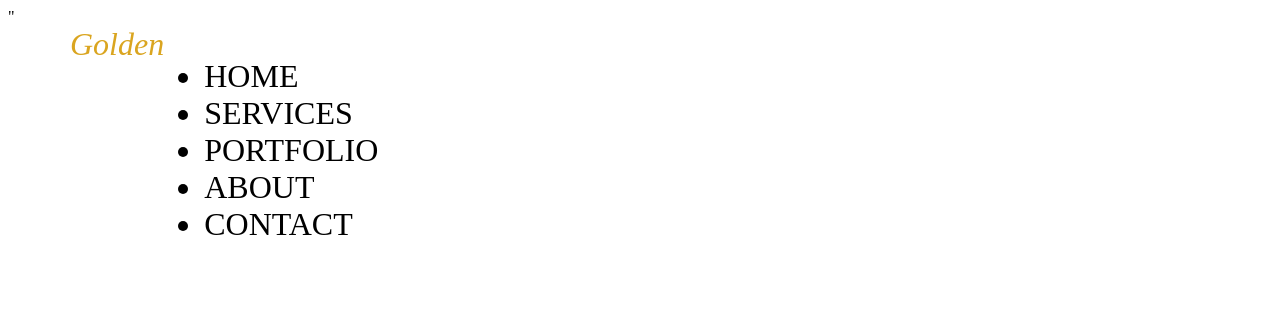
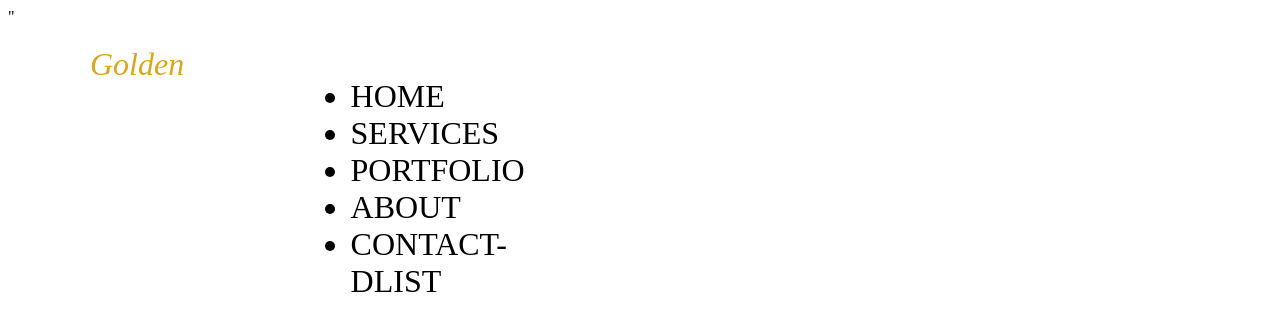
Before and after one commit to MateuszCrono/KodillaWeek4, a website: page index.html in a window 1280 px wide. Shown: the top 316 px of the page. Drawn offline with Linux system fonts and the light colour scheme.

Commit message:
Working with navbar

```diff
--- a/css/style.css
+++ b/css/style.css
@@ -17,6 +17,7 @@ nav {
     flex-wrap: wrap;
     flex-direction: row;
     margin: 0 auto;
+    padding: 20px;
 }
 
 .left-navbar {
@@ -29,6 +30,8 @@ nav {
     text-decoration: none;
     text-transform: uppercase;
     font-size: 32px;
+    display: block;
+
 }
 
 /* Splash */
@@ -36,13 +39,13 @@ nav {
 .splash {
     color: white;
     background-color: aquamarine;
-    h1 {
+}
+.splash h1 {
         font-size: 72px;
     }
-    h2 {
+.splash h2 {
         font-size: 56px;
     }
-    button {
+.splash button {
         font-size: 50px;
     }
-}
--- a/index.html
+++ b/index.html
@@ -10,17 +10,19 @@
 
     <body>
         <nav class="navbar">
-            <div class="left-navbar">
+            <div class="row">
+                <div class="left-navbar col-6">
                     <a class="brand"> <i>Golden</i></a>
                 </div>
-            <div class="right-navbar">
+                <div class="right-navbar col-6">
                     <ul>
                         <li><a href="#""></a>Home</li>
                         <li><a href="#""></a>Services</li>
                         <li><a href="#""></a>Portfolio</li>
                         <li><a href="#""></a>About</li>
-                    <li><a href="#""></a>Contact</li>
+                        <li><a href="#""></a>Contact-dlist</li>
                     </ul>
+                </div>
             </div>
         </nav>
 
```
Lines whose indentation alone changed are shown as unchanged.
